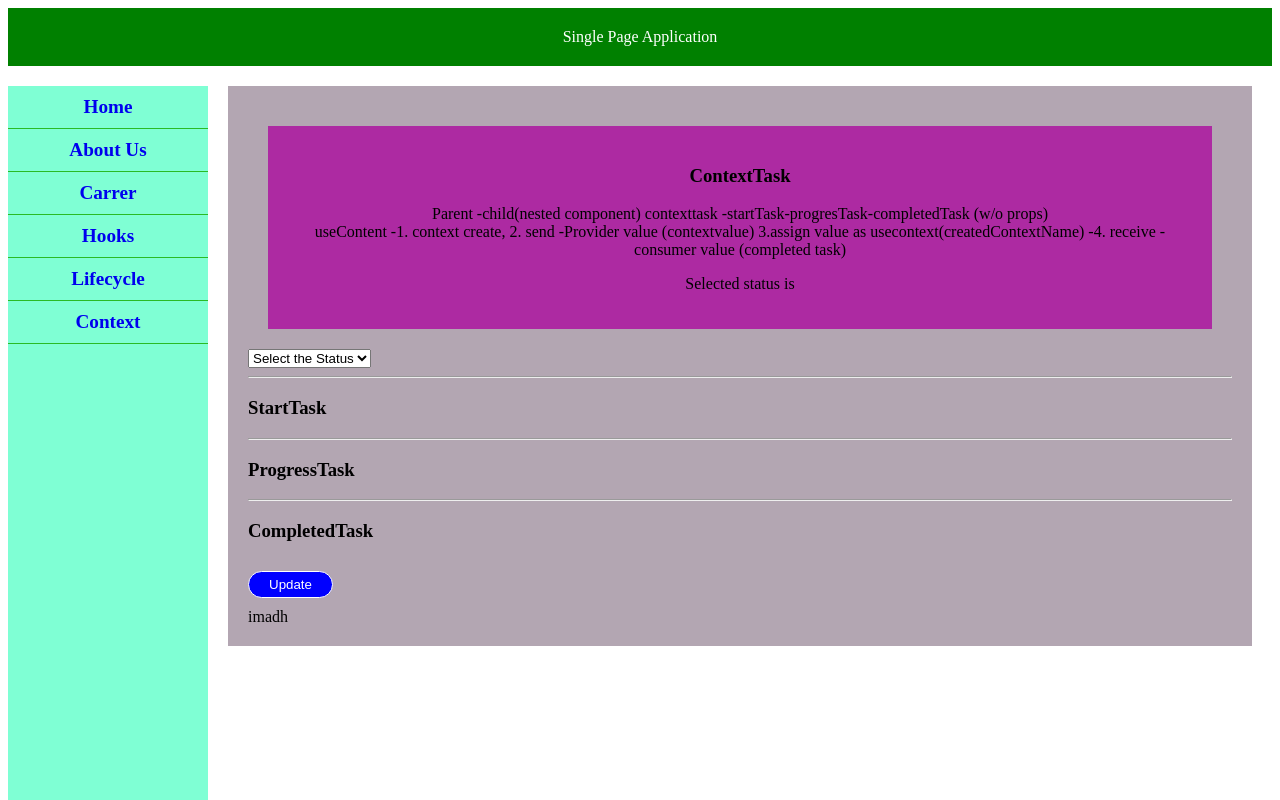
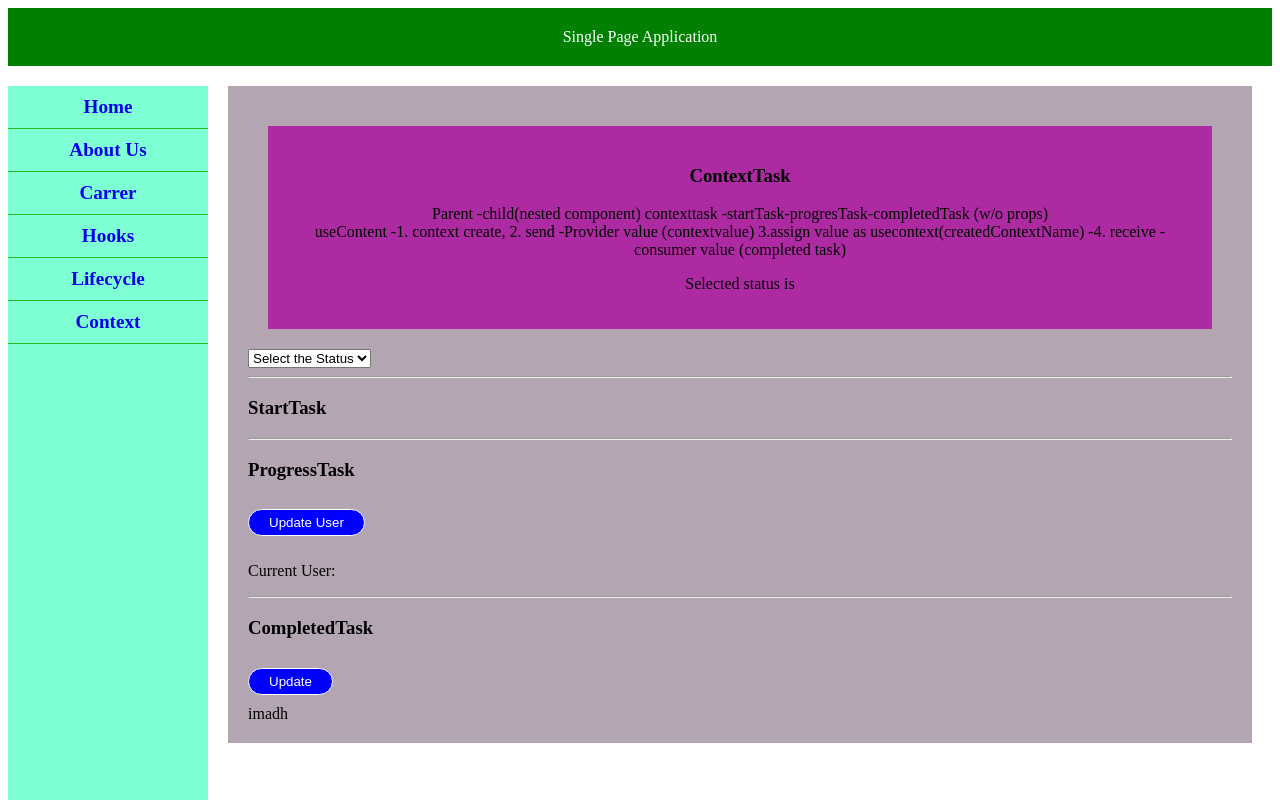
Before and after one commit to developer-Pavithra/pavithra-react-training, a React (Create React App) app: page /context in a window 1280 px wide. Built offline with nearby package versions, Linux system fonts and the light colour scheme.

Commit message:
1 file modified

```diff
--- a/src/Component/HooksExample/Task/ProgressTask.jsx
+++ b/src/Component/HooksExample/Task/ProgressTask.jsx
@@ -1,11 +1,26 @@
-import React from 'react';
+import React, { Component } from 'react';
+import { StatusContext } from '../../../Component/HooksExample/ContentTask/StatusContext';
 import { CompletedTask } from '../../../Component/HooksExample/Task/CompletedTask';
-export function ProgressTask(props) {
+export class ProgressTask extends Component {
+  static contextType = StatusContext;
+  constructor(props) {
+    super(props);
+  }
+  render() {
     return (
       <div>
         <hr />
         <h3>ProgressTask </h3>
-      <CompletedTask user={props.user} />
+        <button
+          onClick={() => {
+            this.context.setStatus('Progress');
+          }}
+        >
+          Update User
+        </button>
+        <p>{`Current User: ${this.context.status}`}</p>
+        <CompletedTask user={this.props.user} />
       </div>
     );
   }
+}
```
Lines whose indentation alone changed are shown as unchanged.
